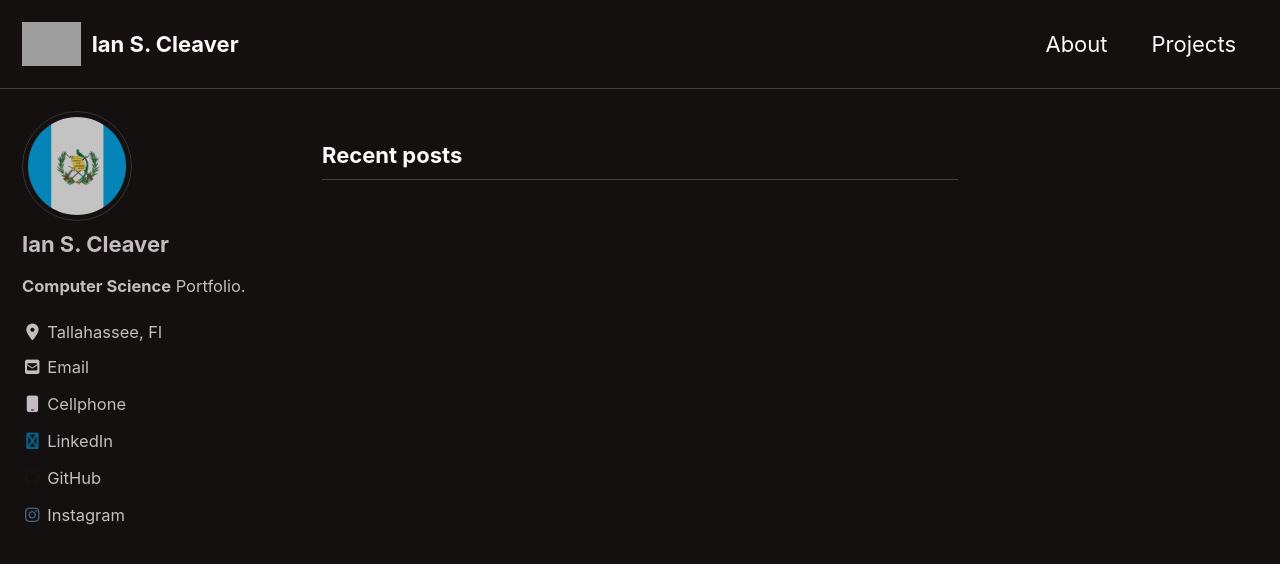
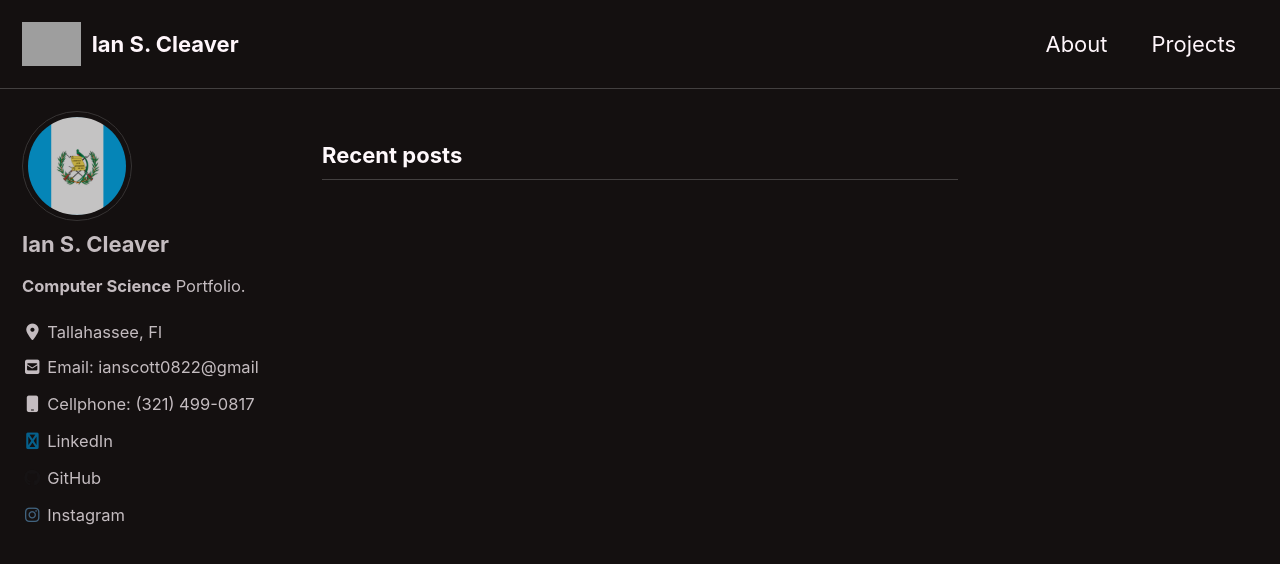
Before and after one commit to IanCleaver/IanCleaver.github.io, a Jekyll site: the page built from index.html, in a window 1280 px wide and 900 px high. Shown: the top 564 px of the window. Built offline with Jekyll 4.4.1, drawn with Linux system fonts in a browser that asks for light colours; cached includes are drawn as plain includes; nearby versions of some CDN libraries; the list of posts is cut into pages by our own code; grey boxes are pictures that could not be loaded.

Commit message:
Update _config.yml

```diff
--- a/_config.yml
+++ b/_config.yml
@@ -113,12 +113,12 @@ author:
   location         : "Tallahassee, Fl"
   email            :
   links:
-    - label: "Email"
+    - label: "Email: ianscott0822@gmail"
       icon: "fas fa-fw fa-envelope-square"
       url: mailto:ianscott0822@gmail.com
-    - label: "Cellphone"
+    - label: "Cellphone: (321) 499-0817"
       icon: "fas fa-fw fa-mobile"
-      url: "(321) 499-0817"
+      url: "https://iancleaver.github.io/"
     - label: "LinkedIn"
       icon: "fas fa-fw fa-linkedin"
       url: "https://linkedin.com/in/ian-cleaver"
```
